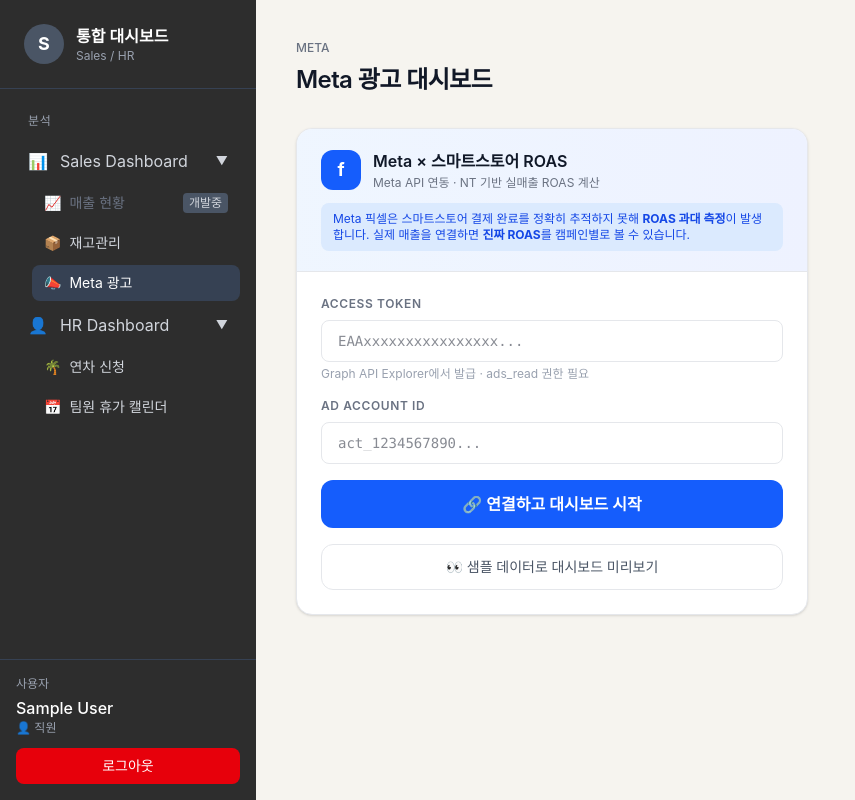
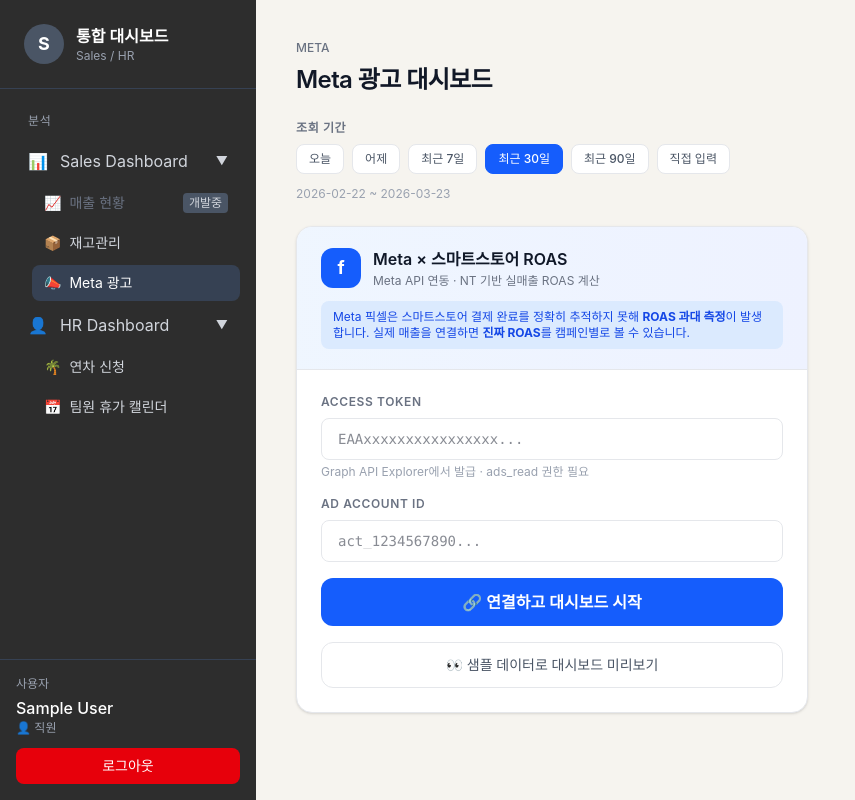
Before and after one commit to namucompanyai-afk/namu-dashboard-new, a Next.js app: page /meta in a window 1280 px wide. Shown: the whole page, without its empty margins (0-855 px from the left). Built offline with nearby package versions, Linux system fonts and the light colour scheme; sample sign-in values are in the browser's storage; a web font is replaced by a local one.

Commit message:
날짜 동적 변경 + 기간 선택 피커 추가

```diff
--- a/app/meta/page.tsx
+++ b/app/meta/page.tsx
@@ -14,6 +14,28 @@
 
 const DEFAULT_GOALS: GoalSettings = { roas: 400, ctr: 3, cpc: 500, spend: 5000000 };
 
+// 날짜를 YYYY-MM-DD 형식으로 반환
+function formatDate(date: Date): string {
+  return date.toISOString().split('T')[0];
+}
+
+// 오늘 기준 N일 전 날짜 반환
+function daysAgo(n: number): string {
+  const d = new Date();
+  d.setDate(d.getDate() - n);
+  return formatDate(d);
+}
+
+// 프리셋 옵션
+const DATE_PRESETS = [
+  { label: '오늘', value: 'today', getRange: () => ({ ds: formatDate(new Date()), de: formatDate(new Date()) }) },
+  { label: '어제', value: 'yesterday', getRange: () => ({ ds: daysAgo(1), de: daysAgo(1) }) },
+  { label: '최근 7일', value: '7d', getRange: () => ({ ds: daysAgo(6), de: formatDate(new Date()) }) },
+  { label: '최근 30일', value: '30d', getRange: () => ({ ds: daysAgo(29), de: formatDate(new Date()) }) },
+  { label: '최근 90일', value: '90d', getRange: () => ({ ds: daysAgo(89), de: formatDate(new Date()) }) },
+  { label: '직접 입력', value: 'custom', getRange: () => ({ ds: daysAgo(29), de: formatDate(new Date()) }) },
+];
+
 export default function MetaDashboardPage() {
   const [token, setToken] = useState('');
   const [accountId, setAccountId] = useState('');
@@ -21,6 +43,12 @@
   const [loading, setLoading] = useState(false);
   const [loadingText, setLoadingText] = useState('');
   const [isDemo, setIsDemo] = useState(false);
+
+  // 날짜 상태 — 기본값: 최근 30일
+  const [datePreset, setDatePreset] = useState('30d');
+  const [dateStart, setDateStart] = useState(daysAgo(29));
+  const [dateEnd, setDateEnd] = useState(formatDate(new Date()));
+  const [showDatePicker, setShowDatePicker] = useState(false);
 
   const [insights, setInsights] = useState<{ data: InsightData[] }>({ data: [] });
   const [campInsights, setCampInsights] = useState<CampaignInsight[]>([]);
@@ -37,6 +65,25 @@
   (ins.action_values || []).forEach(av => { if (av.action_type === 'purchase') rev += parseFloat(av.value); });
   const metaRoas = spend > 0 ? rev / spend : 0;
   const storeRoas = spend > 0 && storeData.revenue > 0 ? storeData.revenue / spend : 0;
+
+  // 날짜 프리셋 선택 핸들러
+  function handlePresetChange(preset: string) {
+    setDatePreset(preset);
+    const found = DATE_PRESETS.find(p => p.value === preset);
+    if (found && preset !== 'custom') {
+      const { ds, de } = found.getRange();
+      setDateStart(ds);
+      setDateEnd(de);
+    }
+    if (preset !== 'custom') setShowDatePicker(false);
+  }
+
+  // 날짜 표시 포맷
+  function displayDateRange(): string {
+    const found = DATE_PRESETS.find(p => p.value === datePreset);
+    if (found && datePreset !== 'custom') return `${found.label} (${dateStart} ~ ${dateEnd})`;
+    return `${dateStart} ~ ${dateEnd}`;
+  }
 
   async function connectDemo() {
     setLoading(true); setLoadingText('샘플 데이터 불러오는 중...');
@@ -55,12 +102,19 @@
     setLoading(true);
     const G = 'https://graph.facebook.com/v21.0';
     const acct = accountId.startsWith('act_') ? accountId : 'act_' + accountId;
-    const DS = '2026-02-24', DE = '2026-03-25';
+    const DS = dateStart;
+    const DE = dateEnd;
     try {
       const api = async (path: string) => {
-        setLoadingText(path.includes('time_increment') ? '일별 데이터 수집 중...' : path.includes('level=campaign') ? '캠페인 분석 중...' : '광고 성과 집계 중...');
+        setLoadingText(
+          path.includes('time_increment') ? '일별 데이터 수집 중...' :
+          path.includes('level=campaign') ? '캠페인 분석 중...' :
+          '광고 성과 집계 중...'
+        );
         const r = await fetch(`${G}${path}${path.includes('?') ? '&' : '?'}access_token=${token}`);
-        const j = await r.json(); if (j.error) throw new Error(j.error.message); return j;
+        const j = await r.json();
+        if (j.error) throw new Error(j.error.message);
+        return j;
       };
       const ins2 = await api(`/${acct}/insights?fields=impressions,clicks,spend,ctr,reach,actions,action_values&time_range={"since":"${DS}","until":"${DE}"}&level=account`);
       const dr = await api(`/${acct}/insights?fields=impressions,clicks,spend,ctr&time_range={"since":"${DS}","until":"${DE}"}&time_increment=1&level=account`);
@@ -73,11 +127,59 @@
     setLoading(false);
   }
 
+  // 날짜 변경 후 데이터 재조회
+  async function refetchWithNewDates() {
+    if (!connected || isDemo) return;
+    setShowDatePicker(false);
+    await connectReal();
+  }
+
   if (!connected) return (
     <div>
       <div className="text-xs font-medium text-gray-500">META</div>
       <h1 className="mt-2 text-2xl font-semibold tracking-tight">Meta 광고 대시보드</h1>
-      <div className="mt-8 max-w-lg">
+
+      {/* 날짜 범위 선택 — 연결 전 */}
+      <div className="mt-6 max-w-lg">
+        <label className="text-xs font-semibold text-gray-500 uppercase tracking-wider block mb-2">조회 기간</label>
+        <div className="flex flex-wrap gap-2 mb-3">
+          {DATE_PRESETS.map(p => (
+            <button
+              key={p.value}
+              onClick={() => handlePresetChange(p.value)}
+              className={`px-3 py-1.5 rounded-lg text-xs font-medium border transition-colors ${
+                datePreset === p.value
+                  ? 'bg-blue-600 text-white border-blue-600'
+                  : 'bg-white text-gray-600 border-gray-200 hover:bg-gray-50'
+              }`}
+            >
+              {p.label}
+            </button>
+          ))}
+        </div>
+        {datePreset === 'custom' && (
+          <div className="flex gap-2 items-center">
+            <input
+              type="date"
+              value={dateStart}
+              onChange={e => setDateStart(e.target.value)}
+              className="px-3 py-2 rounded-lg border border-gray-200 text-sm focus:outline-none focus:ring-2 focus:ring-blue-500"
+            />
+            <span className="text-gray-400 text-sm">~</span>
+            <input
+              type="date"
+              value={dateEnd}
+              onChange={e => setDateEnd(e.target.value)}
+              className="px-3 py-2 rounded-lg border border-gray-200 text-sm focus:outline-none focus:ring-2 focus:ring-blue-500"
+            />
+          </div>
+        )}
+        {datePreset !== 'custom' && (
+          <p className="text-xs text-gray-400">{dateStart} ~ {dateEnd}</p>
+        )}
+      </div>
+
+      <div className="mt-6 max-w-lg">
         <div className="bg-white rounded-2xl border border-gray-200 shadow-sm overflow-hidden">
           <div className="bg-gradient-to-r from-blue-50 to-indigo-50 px-6 py-5 border-b border-gray-200">
             <div className="flex items-center gap-3">
@@ -106,6 +208,7 @@
           </div>
         </div>
       </div>
+
       {loading && (
         <div className="fixed inset-0 bg-black bg-opacity-30 flex items-center justify-center z-50">
           <div className="bg-white rounded-2xl p-8 flex flex-col items-center gap-4 shadow-xl">
@@ -125,13 +228,84 @@
           <button onClick={() => { setConnected(false); setIsDemo(false); }} className="ml-4 text-amber-600 hover:text-amber-800 font-semibold whitespace-nowrap">실데이터 연결하기 →</button>
         </div>
       )}
-      <div className="flex items-center justify-between mb-6">
+
+      <div className="flex items-center justify-between mb-4">
         <div>
           <div className="text-xs font-medium text-gray-500">META</div>
           <h1 className="mt-1 text-2xl font-semibold tracking-tight">광고 성과 개요</h1>
         </div>
-        <button onClick={() => { setConnected(false); setIsDemo(false); }} className="px-4 py-2 border border-gray-200 text-gray-500 rounded-lg text-sm hover:bg-gray-50 transition-colors">↺ 재연결</button>
+        <div className="flex items-center gap-2">
+          {/* 날짜 범위 선택 — 연결 후 (대시보드 상단) */}
+          <div className="relative">
+            <button
+              onClick={() => setShowDatePicker(v => !v)}
+              className="flex items-center gap-2 px-4 py-2 bg-white border border-gray-200 rounded-lg text-sm text-gray-600 hover:bg-gray-50 transition-colors"
+            >
+              <span>📅</span>
+              <span>{displayDateRange()}</span>
+              <span className="text-gray-400">▾</span>
+            </button>
+
+            {showDatePicker && (
+              <div className="absolute right-0 top-10 z-40 bg-white border border-gray-200 rounded-2xl shadow-xl p-4 w-80">
+                <p className="text-xs font-semibold text-gray-500 uppercase tracking-wider mb-3">조회 기간 선택</p>
+                <div className="grid grid-cols-3 gap-2 mb-4">
+                  {DATE_PRESETS.map(p => (
+                    <button
+                      key={p.value}
+                      onClick={() => handlePresetChange(p.value)}
+                      className={`px-2 py-1.5 rounded-lg text-xs font-medium border transition-colors ${
+                        datePreset === p.value
+                          ? 'bg-blue-600 text-white border-blue-600'
+                          : 'bg-white text-gray-600 border-gray-200 hover:bg-gray-50'
+                      }`}
+                    >
+                      {p.label}
+                    </button>
+                  ))}
+                </div>
+                {datePreset === 'custom' && (
+                  <div className="space-y-2 mb-4">
+                    <div>
+                      <label className="text-xs text-gray-500 mb-1 block">시작일</label>
+                      <input
+                        type="date"
+                        value={dateStart}
+                        onChange={e => setDateStart(e.target.value)}
+                        className="w-full px-3 py-2 rounded-lg border border-gray-200 text-sm focus:outline-none focus:ring-2 focus:ring-blue-500"
+                      />
+                    </div>
+                    <div>
+                      <label className="text-xs text-gray-500 mb-1 block">종료일</label>
+                      <input
+                        type="date"
+                        value={dateEnd}
+                        onChange={e => setDateEnd(e.target.value)}
+                        className="w-full px-3 py-2 rounded-lg border border-gray-200 text-sm focus:outline-none focus:ring-2 focus:ring-blue-500"
+                      />
+                    </div>
+                  </div>
+                )}
+                <button
+                  onClick={refetchWithNewDates}
+                  disabled={isDemo}
+                  className="w-full py-2 bg-blue-600 text-white rounded-lg text-sm font-semibold hover:bg-blue-700 transition-colors disabled:opacity-40 disabled:cursor-not-allowed"
+                >
+                  {isDemo ? '샘플 모드에서는 기간 변경 불가' : '이 기간으로 재조회'}
+                </button>
+              </div>
+            )}
+          </div>
+
+          <button
+            onClick={() => { setConnected(false); setIsDemo(false); }}
+            className="px-4 py-2 border border-gray-200 text-gray-500 rounded-lg text-sm hover:bg-gray-50 transition-colors"
+          >
+            ↺ 재연결
+          </button>
+        </div>
       </div>
+
       <RoasBanner metaRoas={metaRoas} storeData={storeData} spend={spend} onUpload={() => setShowStore(true)} onNt={() => setShowNt(true)} />
       <KpiGrid ins={ins} storeData={storeData} goals={goals} />
       <div className="grid grid-cols-2 gap-4 mb-6">
@@ -143,8 +317,18 @@
         <AudienceDonut audience={audience} />
         <Funnel ins={ins} storeData={storeData} />
       </div>
+
       {showNt && <NtGenerator onClose={() => setShowNt(false)} />}
       {showStore && <StoreConnect onApply={(data) => { setStoreData(data); setShowStore(false); }} onClose={() => setShowStore(false)} />}
+
+      {loading && (
+        <div className="fixed inset-0 bg-black bg-opacity-30 flex items-center justify-center z-50">
+          <div className="bg-white rounded-2xl p-8 flex flex-col items-center gap-4 shadow-xl">
+            <div className="w-10 h-10 border-4 border-blue-600 border-t-transparent rounded-full animate-spin" />
+            <p className="text-sm text-gray-600">{loadingText}</p>
+          </div>
+        </div>
+      )}
     </div>
   );
 }
```
